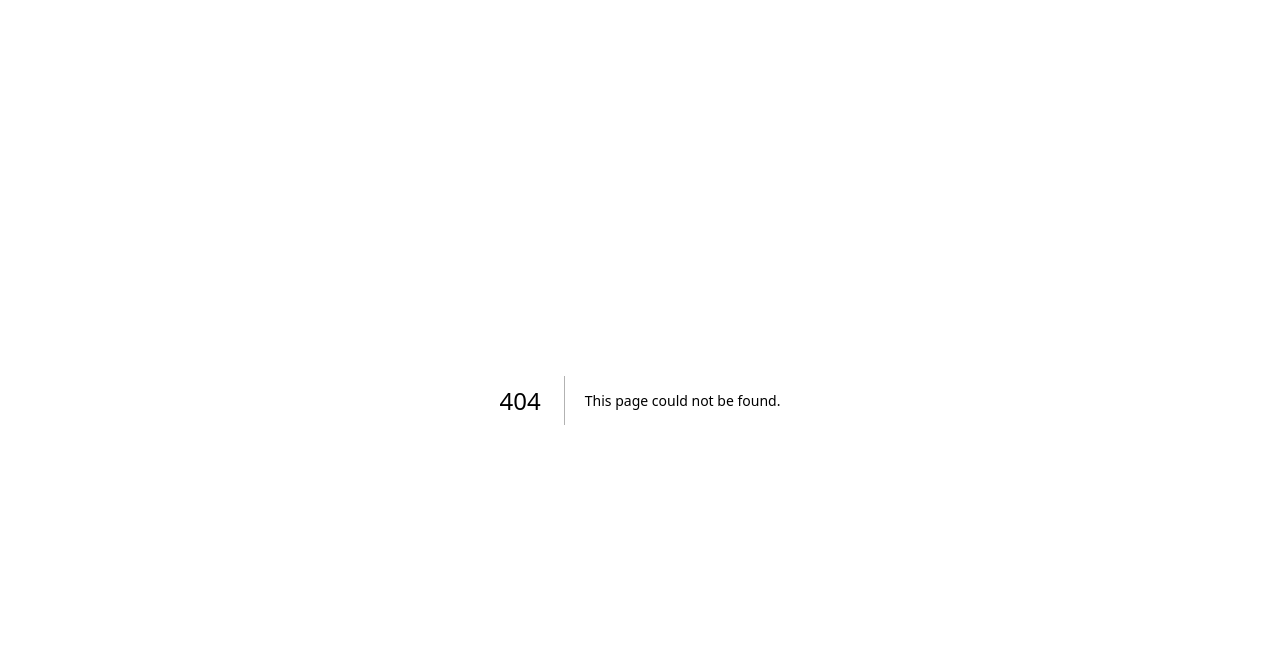
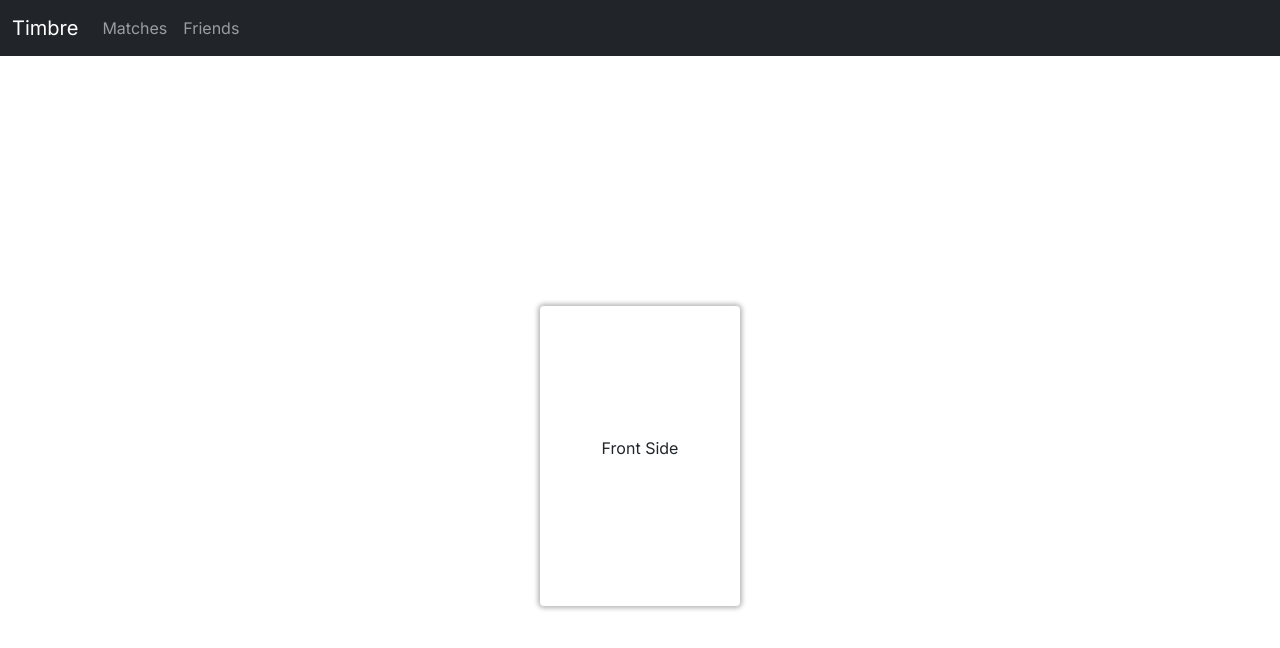
Before and after one commit to Nobelz/Timbre, a Next.js app in the folder timbre/: page /matches in a window 1280 px wide. Before the commit this address had no page. Shown: the top 648 px of the page. Built offline with nearby package versions, Linux system fonts and the light colour scheme.

Commit message:
added matched page and cards

```diff
--- /dev/null
+++ b/timbre/src/app/matches/page.js
@@ -0,0 +1,55 @@
+"use client";
+
+import Head from 'next/head'
+import { useEffect, useState } from "react";
+import Navbar from 'react-bootstrap/Navbar';
+import Nav from 'react-bootstrap/Nav';
+import styles from '../styles/matches.module.css';
+import { Container, ListGroup, Button } from 'react-bootstrap';
+import { useSearchParams, useRouter } from "next/navigation";
+import useRefreshToken from "../../hooks/useRefreshToken";
+import { Row, Col, Card } from 'react-bootstrap';
+import Link from 'next/link';
+
+export default function Matches() {
+    const [isFlipped, setIsFlipped] = useState(false);
+
+    const handleFlip = () => {
+        setIsFlipped(!isFlipped);
+    };
+
+    return (
+        <div>
+            <Head>
+                <title>Timbre</title>
+                <meta name="viewport" content="initial-scale=1.0, width=device-width" />
+            </Head>
+            <Navbar bg="dark" variant="dark">
+                <Container fluid>
+                    <Navbar.Brand href="/homepage">
+                        Timbre
+                    </Navbar.Brand>
+                    <Nav className="me-auto">
+                        <Nav.Link href="/matches">Matches</Nav.Link>
+                        <Nav.Link href="/friends">Friends</Nav.Link>
+                    </Nav>
+                </Container>
+            </Navbar>
+            {/* Fix this: each card should be in a separate component and also possibly in a container (will test) as it is its own entity */}
+            <div className={styles.container}>
+                <div
+                    className={`${styles.card} ${isFlipped ? styles.flip : ''}`}
+                    onClick={handleFlip}
+                >
+                {/* can change these divs to bootstrap cards instead to make things easier */}
+                    <div className={styles.cardFace}>
+                        <p>Front Side</p>
+                    </div>
+                    <div className={`${styles.cardFace} ${styles.cardFaceBack}`}>
+                        <p>Back Side</p>
+                    </div>
+                </div>
+            </div>
+        </div>
+    )
+}
--- /dev/null
+++ b/timbre/src/app/styles/matches.module.css
@@ -0,0 +1,41 @@
+.container {
+    display: flex;
+    justify-content: center;
+    align-items: center;
+    min-height: 100vh;
+}
+
+.card {
+    display: flex;
+    justify-content: center;
+    align-items: center;
+    position: relative;
+    border-radius: .25rem;
+    box-shadow: 0 0 5px 2px rgba(0, 0, 0, .3);
+    width: 200px;
+    height: 300px;
+    background-color: white;
+    transform-style: preserve-3d;
+    transition: 700ms;
+    cursor: pointer;
+    transform: perspective(1000px) rotateY(var(--rotate-y, 0)) translateY(var(--translate-y, 0));
+}
+
+.card:hover {
+    --translate-y: -2px;
+    box-shadow: 0 0 5px 2px rgba(0, 0, 0, .5);
+}
+
+.card.flip {
+    transform: rotateY(180deg);
+}
+
+.cardFace {
+    position: absolute;
+    padding: 1rem;
+    backface-visibility: hidden;
+}
+
+.cardFaceBack {
+    transform: rotateY(180deg);
+}
```
Also changed, not shown: timbre/src/app/homepage/page.js (+6 -3 lines).
